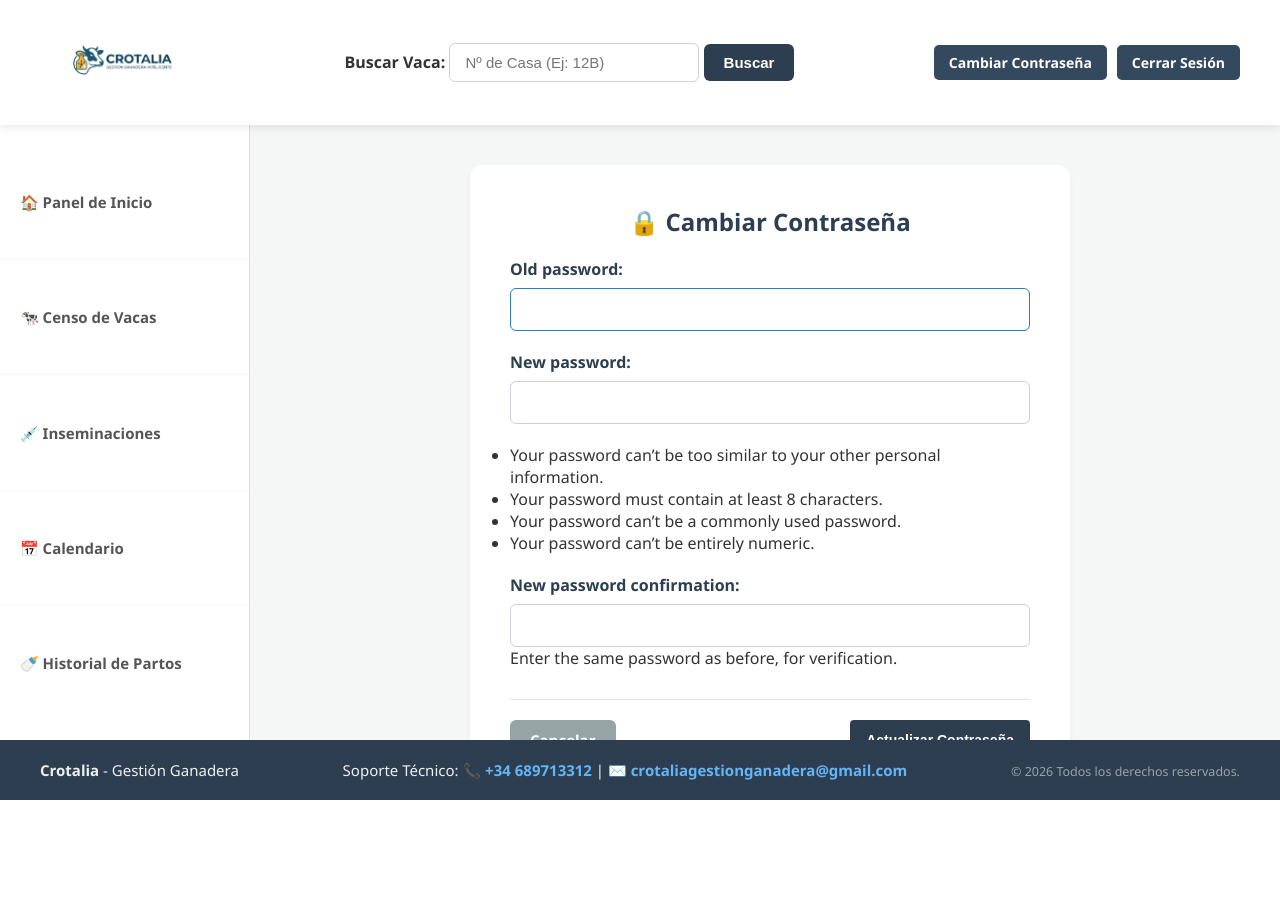
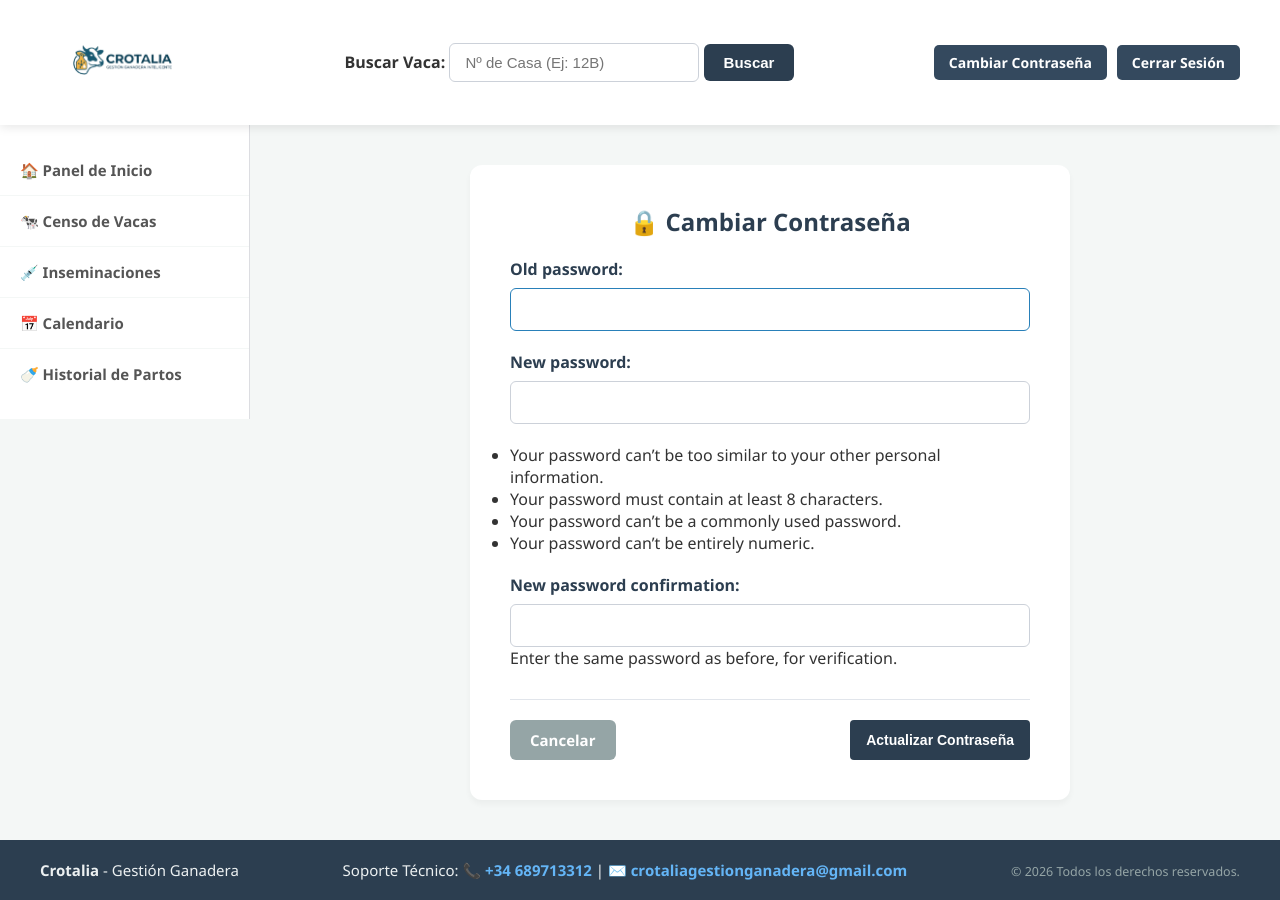
Before and after one commit to franlrx/Crotalia, a Django app: page /perfil/cambiar-password/ in a window 1280 px wide. Before the commit the page ends 800 px from the top, so only its background shows below. Run offline with Django 5.2, Linux system fonts and the light colour scheme; the visitor is signed in with stand-in values (Sample User, id 1).

Commit message:
Arreglo en desplazamiento vertical en móviles

```diff
--- a/ganaderia/static/ganaderia/css/estilos.css
+++ b/ganaderia/static/ganaderia/css/estilos.css
@@ -14,9 +14,11 @@ body {
     color: #333;
     display: flex;
     flex-direction: column;
-    /* FIJAMOS LA PANTALLA: Bloqueamos el scroll general del navegador */
-    height: 100vh;
-    overflow: hidden;
+    /* Cambiamos height fijo por min-height para que crezca si hay contenido */
+    min-height: 100vh;
+    /* Permitimos el scroll vertical fluido en móviles */
+    overflow-y: auto;
+    -webkit-overflow-scrolling: touch;
 }
 
 /* ========================================= */
```
